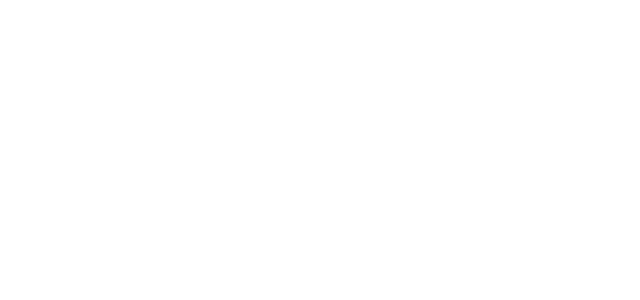
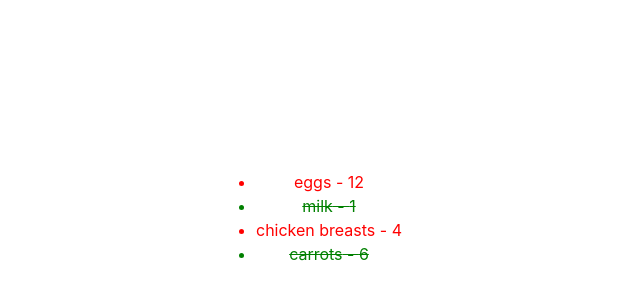
Before and after one commit to S-Muhammad-Ali/colt-steele-react, a React (Vite) app: page / in a window 1280 px wide. Shown: the part 182-482 px from the top of the page, without its empty margins (331-971 px from the left). Built offline with nearby package versions, Linux system fonts and the light colour scheme.

Commit message:
shopping list final

```diff
--- a/src/App.jsx
+++ b/src/App.jsx
@@ -14,10 +14,10 @@
 import { ShoppingList } from "./ShoppingList";
 
 const data = [
-  { id: 1, item: "eggs", quantity: 12, completed: false },
-  { id: 2, item: "milk", quantity: 1, completed: true },
-  { id: 3, item: "chicken breasts", quantity: 4, completed: false },
-  { id: 4, item: "carrots", quantity: 6, completed: true },
+  { id: 1, name: "eggs", quantity: 12, completed: false },
+  { id: 2, name: "milk", quantity: 1, completed: true },
+  { id: 3, name: "chicken breasts", quantity: 4, completed: false },
+  { id: 4, name: "carrots", quantity: 6, completed: true },
 ];
 
 function App() {
--- a/src/ShoppingList.jsx
+++ b/src/ShoppingList.jsx
@@ -1,10 +1,17 @@
+// Parent Child
 import { ShoppingListItem } from "./ShoppingListItem";
 
 function ShoppingList({ items }) {
   return (
     <ul>
       {items.map((i) => (
-        <ShoppingListItem />
+        <ShoppingListItem
+          key={i.id}
+          // {...i}
+          name={i.name}
+          quantity={i.quantity}
+          completed={i.completed}
+        />
       ))}
     </ul>
   );
@@ -18,3 +25,14 @@
 //     { items: "chicken breasts", quantity: 4, completed: false },
 //     { items: "carrots", quantity: 6, completed: true },
 //   ];
+
+// <li
+//   key={i.id}
+//   style={{
+//     color: i.completed ? "green" : "red",
+//     textDecoration: i.completed ? "line-through" : "none",
+//   }}
+// >
+//   {/* if i.completed is true make it gray otherwise */}
+//   {i.item.toUpperCase()} - {i.quantity}
+// </li>;
--- a/src/ShoppingListItem.jsx
+++ b/src/ShoppingListItem.jsx
@@ -1,15 +1,27 @@
-function ShoppingListItem({ params }) {
-  return;
-  <li
-    key={i.id}
-    style={{
-      color: i.completed ? "green" : "red",
-      textDecoration: i.completed ? "line-through" : "none",
-    }}
-  >
-    {/* if i.completed is true make it gray otherwise */}
-    {i.item.toUpperCase()} - {i.quantity}
-  </li>;
+// Child Component
+function ShoppingListItem({ name, quantity, completed }) {
+  const style = {
+    color: completed ? "green" : "red",
+    textDecoration: completed ? "line-through" : "none",
+  };
+  return (
+    <>
+      <li style={style}>
+        {name} - {quantity}
+      </li>
+    </>
+  );
 }
 
 export { ShoppingListItem };
+
+// <li
+//   key={i.id}
+//   style={{
+//     color: i.completed ? "green" : "red",
+//     textDecoration: i.completed ? "line-through" : "none",
+//   }}
+// >
+//   {/* if i.completed is true make it gray otherwise */}
+//   {i.item.toUpperCase()} - {i.quantity}
+// </li>;
```
